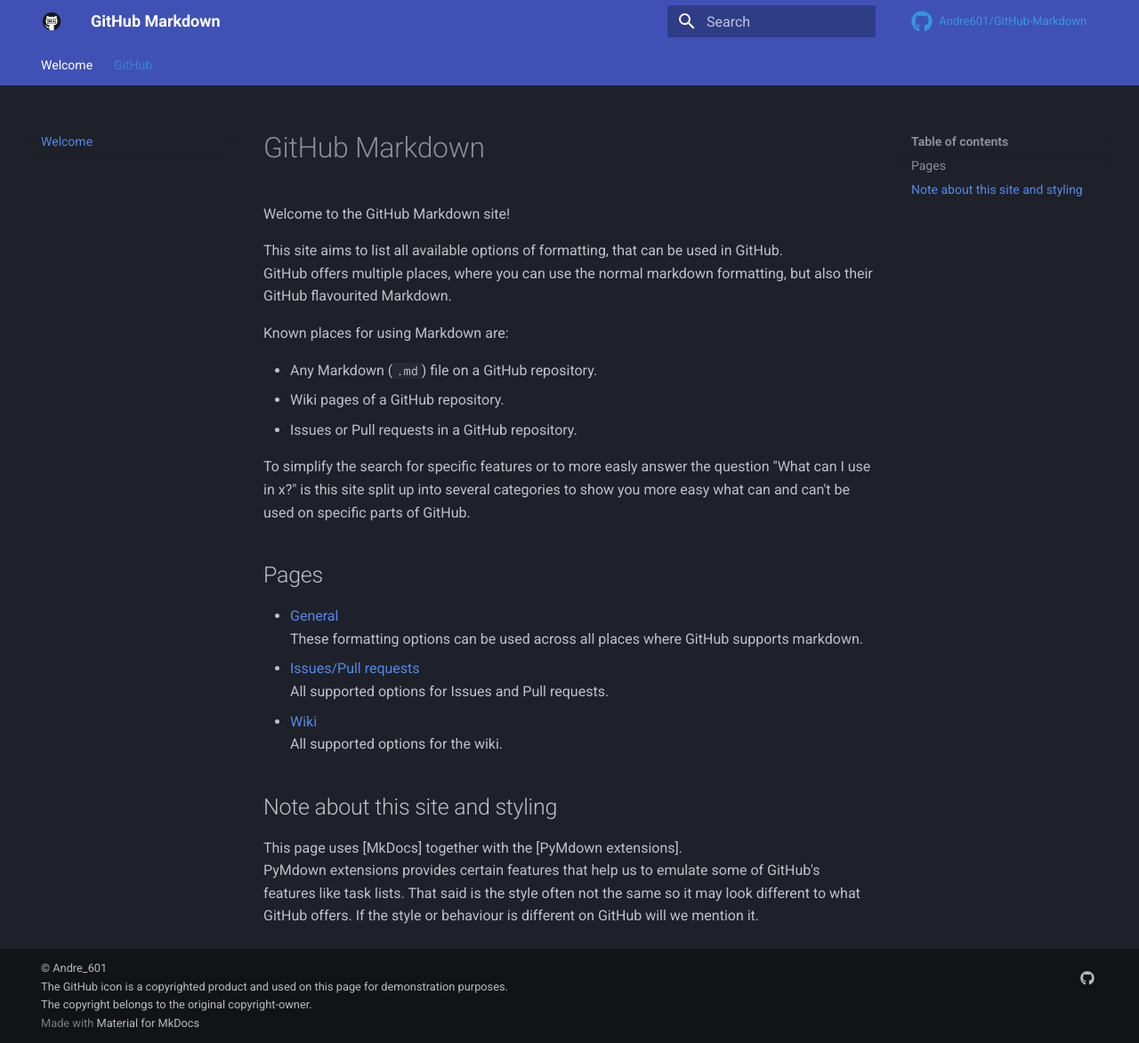
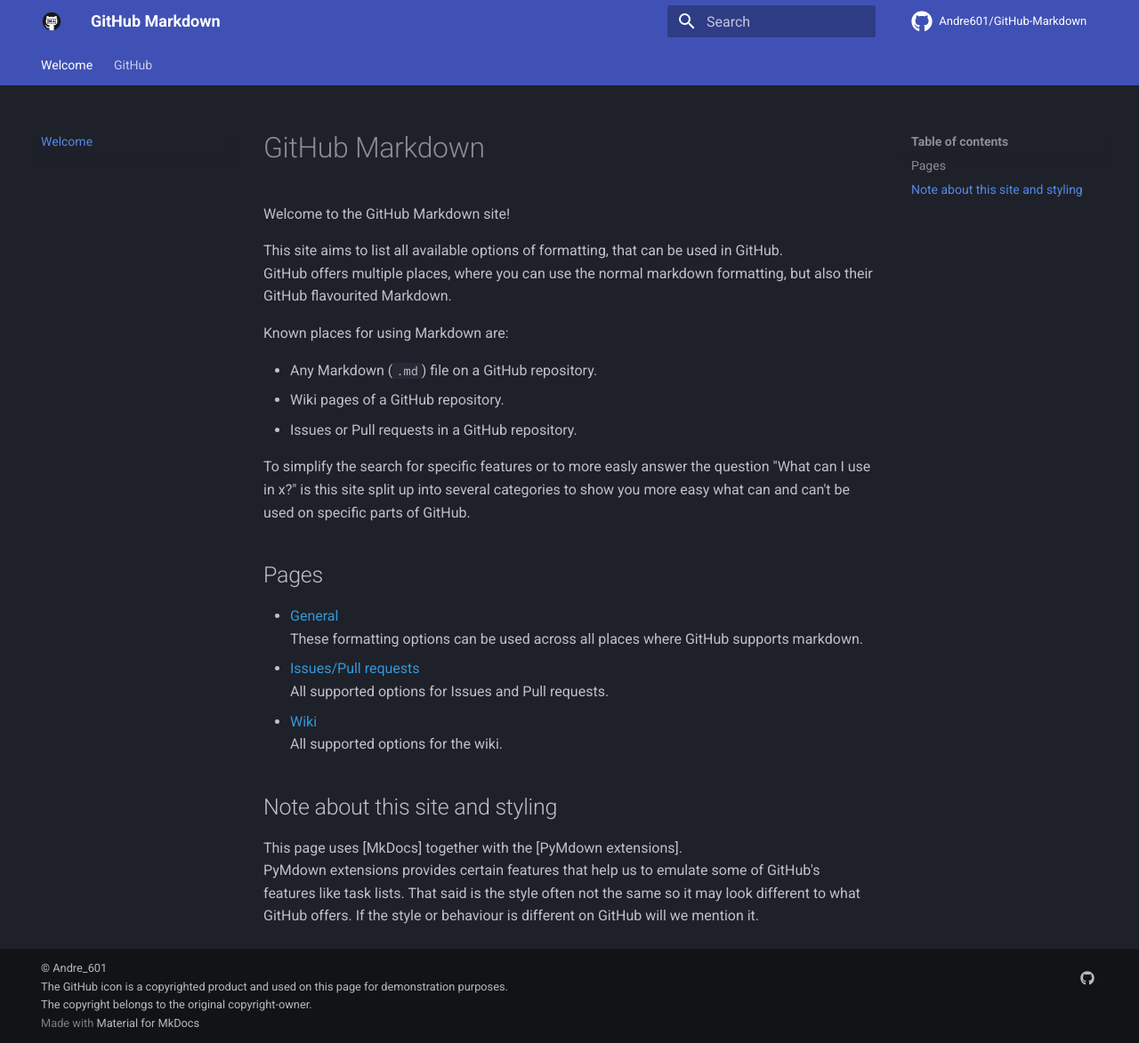
Before and after one commit to Andre601/GitHub-Markdown, an MkDocs documentation site: the page built from docs/index.md, in a window 1280 px wide and 1173 px high. Shown: the whole window at 89% size. Built offline with MkDocs 1.6.1 and Material for MkDocs 9.7.7, drawn with Linux system fonts in a browser that asks for light colours; comment, search, counter and statistics services are not loaded.

Commit message:
Update body to .md-typeset

```diff
--- a/docs/assets/css/styling/style.css
+++ b/docs/assets/css/styling/style.css
@@ -1,4 +1,4 @@
-body a {
+.md-typeset a {
   color: #3498db;
 }
 
```
